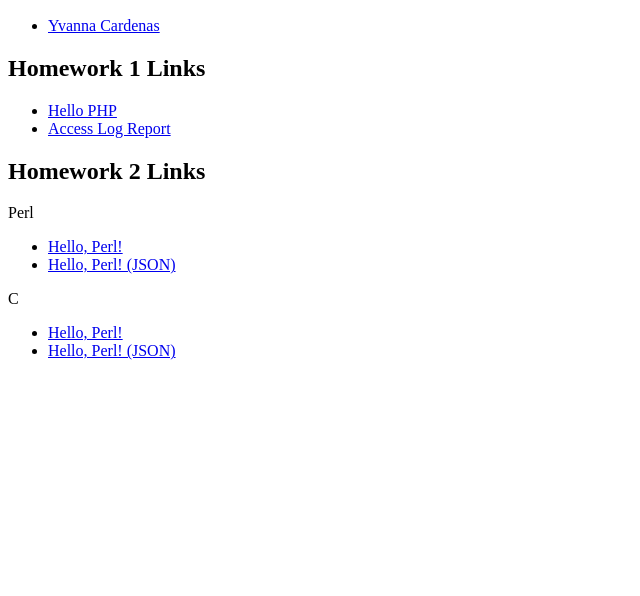
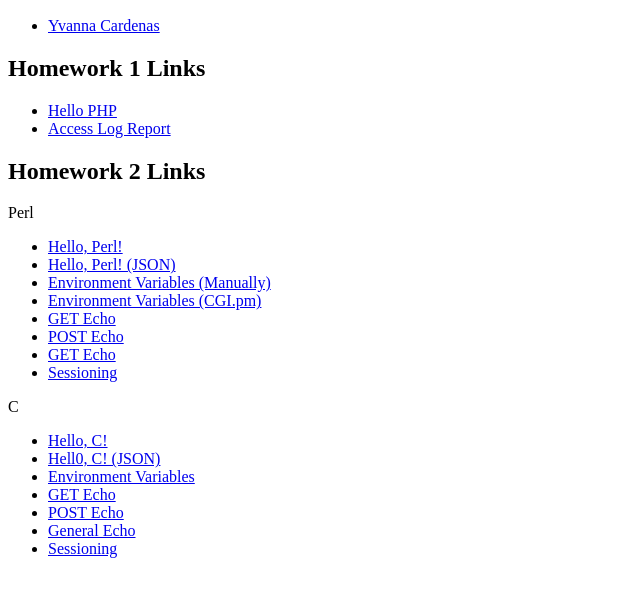
Before and after one commit to yvcardenas/ycardenas-site, a plain HTML site: page index.html in a window 1280 px wide. Shown: the part 110-706 px from the top of the page, without its empty margins (0-640 px from the left). Drawn offline with Linux system fonts and the light colour scheme.

Commit message:
Perl and C commits

```diff
--- a/index.html
+++ b/index.html
@@ -35,13 +35,24 @@
         <ul>
           <li><a href="/cgi-bin/perl-html-world.pl">Hello, Perl!</a></li>
           <li><a href="/cgi-bin/perl-json-world.pl">Hello, Perl! (JSON)</a></li>
+          <li><a href="/cgi-bin/perl-env.pl">Environment Variables (Manually)</a></li>
+          <li><a href="/cgi-bin/perl-env-pm.pl">Environment Variables (CGI.pm)</a></li>
+          <li><a href="/cgi-bin/perl-get-echo.pl">GET Echo</a></li>
+          <li><a href="/cgi-bin/perl-post-echo.pl">POST Echo</a></li>
+          <li><a href="/cgi-bin/perl-general-echo.pl">GET Echo</a></li>
+          <li><a href="/cgi-bin/perl-sessions-1.pl">Sessioning</a></li>
         </ul>
       </article>
       <article>
         <p>C</p>
         <ul>
-          <li><a href="/cgi-bin/c-hello-html-world.cgi">Hello, Perl!</a></li>
-          <li><a href="/cgi-bin/perl-json-world.pl">Hello, Perl! (JSON)</a></li>
+          <li><a href="/cgi-bin/c-hello-html-world.cgi">Hello, C!</a></li>
+          <li><a href="/cgi-bin/c-hello-json-world.cgi">Hell0, C! (JSON)</a></li>
+          <li><a href="/cgi-bin/c-env.cgi">Environment Variables</a></li>
+          <li><a href="/cgi-bin/c-get-echo.cgi">GET Echo</a></li>
+          <li><a href="/cgi-bin/c-post-echo.cgi">POST Echo</a></li>
+          <li><a href="/cgi-bin/c-general-request-echo.cgi">General Echo</a></li>
+          <li><a href="/cgi-bin/c-sessions-1.cgi">Sessioning</a></li>
         </ul>
       </article>
   </main>
```
